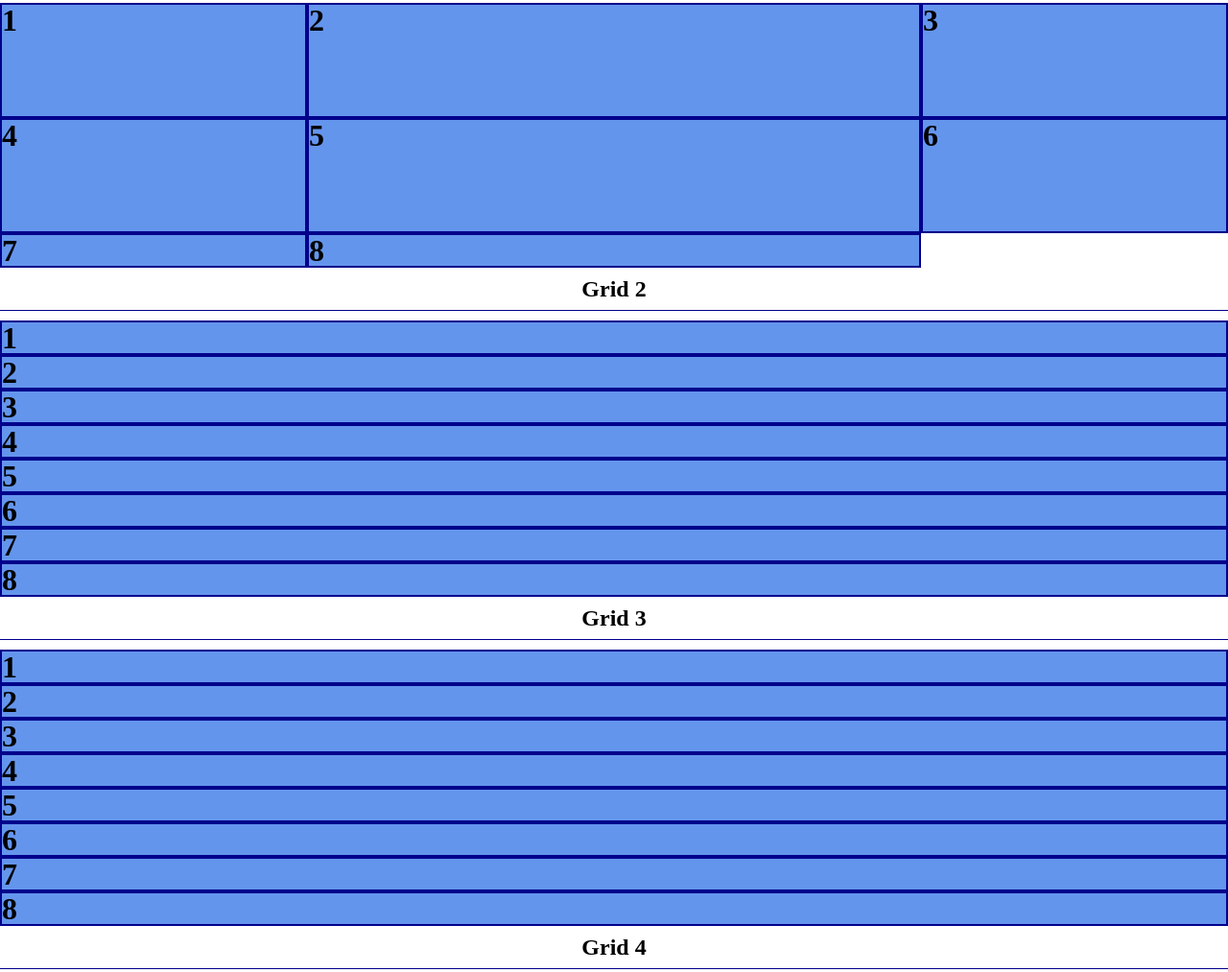
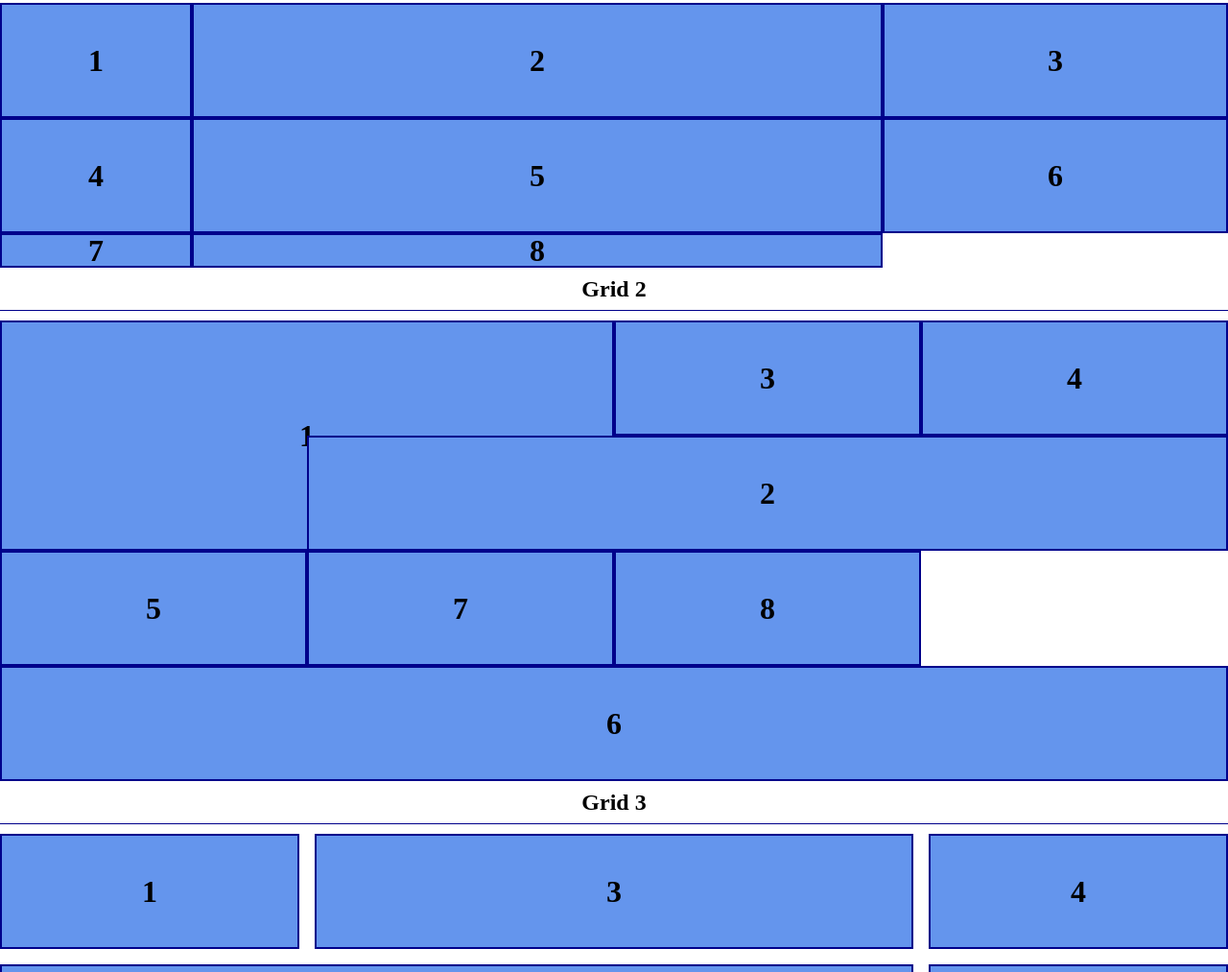
Before and after one commit to ac-jarvisa/f26web1week11-020, a plain HTML site: page index.html in a window 1280 px wide. Shown: the part 128-1141 px from the top of the page at 96% size. Drawn offline with Linux system fonts and the light colour scheme.

Commit message:
next two grid examples

```diff
--- a/styles/grid.css
+++ b/styles/grid.css
@@ -77,6 +77,12 @@ article div{
     font-weight:bold;
     background-color:cornflowerblue;
     border:2px solid darkblue;
+
+    /* you can add flexbox inside of a grid (or grid inside
+    of flexbox) */
+    display:flex;
+    justify-content:center;
+    align-items:center;
 }
 
 /***************************************
@@ -91,9 +97,81 @@ section.one article{
     /* tell the grid how many columns it should have
     fr stands for fraction, and it means to use a part
     of the available space */
-    grid-template-columns: 1fr 2fr 1fr;
+    grid-template-columns: 200px 2fr 1fr;
 
     /* you can also control rows - but in this example, the
     third row won't have a defined height */
     grid-template-rows:120px 120px;
 }
+
+section.two article{
+    display:grid;
+
+    /* with grid, you have an explicit grid (what you define)
+    and an implicit grid (what the browser automatically
+    fills out) */
+
+    grid-template-columns: repeat(4, 1fr);
+
+    /* for rows, you can tell each row to automatically
+    take on a property, no matter how many */
+    grid-auto-rows: 120px;
+
+    /* tell the grid to automatically fill spaces left
+    by elements that were too big */
+    grid-auto-flow:dense;
+}
+
+section.two div:nth-child(1){
+    /* you can tell a cell to start and end at a row or
+    column */
+    grid-column-start:1;
+    grid-column-end:3;
+
+    grid-row-start:1;
+    grid-row-end:3;
+}
+
+section.two div:nth-child(2){
+    grid-column-start:2;
+    grid-column-end:5;
+
+    grid-row-start:2;
+    grid-row-end:3;
+}
+
+section.two div:nth-child(6){
+    grid-column-start:1;
+
+    /* you can use span to tell it to stretch across a
+    specific number of columns */
+    grid-column-end: span 4;
+}
+
+section.three article{
+    display:grid;
+
+    grid-template-columns:1fr 2fr 1fr;
+    grid-auto-rows:120px;
+    grid-auto-flow:dense;
+
+    /* you can put space between rows and columns with gap */
+    gap: 1em 1em;
+}
+
+section.three div:nth-child(2){
+    /* another way to move grid cells is with order
+    by default everything has an order of 0 - anything
+    with a higher order comes later, anything with a lower
+    order comes earlier */
+    order:1;
+}
+
+section.three div:nth-child(5){
+    grid-area: 2 / 1 / span 2 / span 2;
+    /* this is equivalent to writing:
+    grid-column-start: 2
+    grid-column-end: span 2
+    grid-row-start: 1
+    grid-row-end: span 2 */
+}
```
